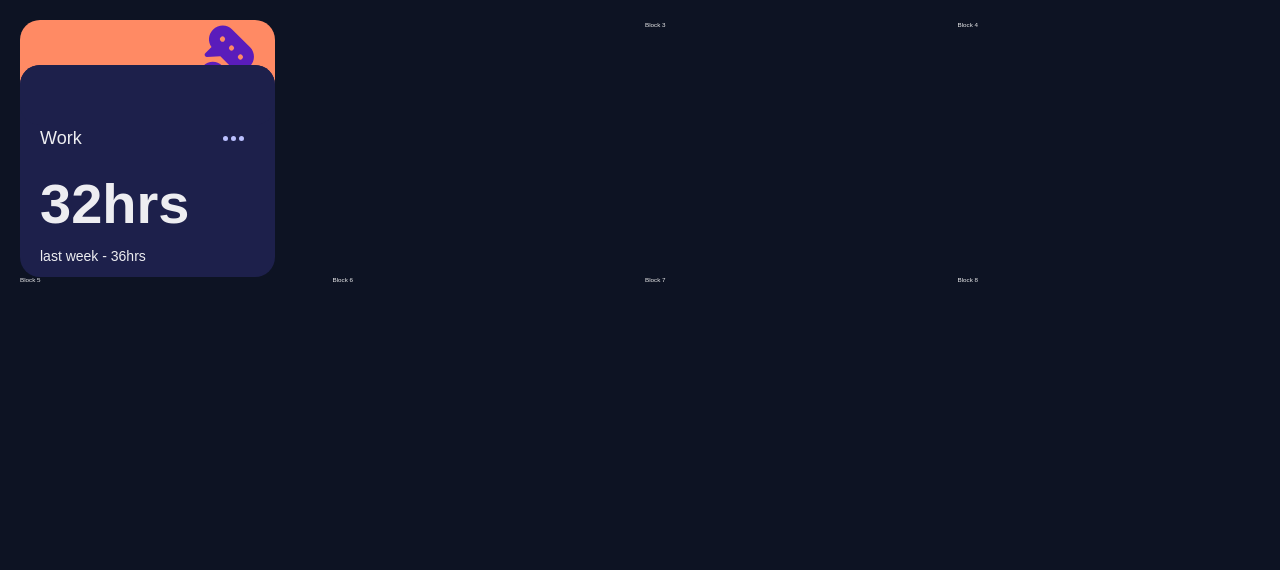
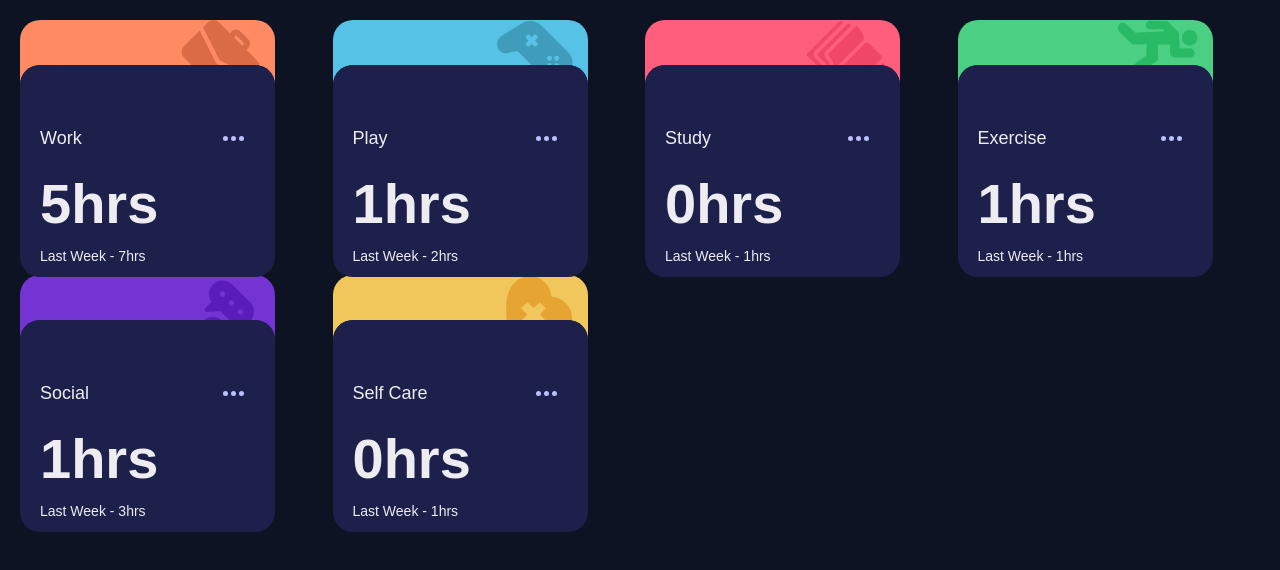
Before and after one commit to dors001/TimeTrackingDashboard, a React (Vite) app in the folder Time Tracking Dashboard/: page / in a window 1280 px wide. Shown: the top 570 px of the page. Built offline with nearby package versions, Linux system fonts and the light colour scheme.

Commit message:
Load card data from json

```diff
--- a/Time Tracking Dashboard/src/App.tsx
+++ b/Time Tracking Dashboard/src/App.tsx
@@ -5,8 +5,21 @@ import CardContainer from "./Components/CardContainer";
 import CardContent from "./Components/CardContent";
 
 function App() {
-  const cardColor = data.cards[0];
-  console.log(cardColor);
+  //TODO: create a hook for carDaily method & make it able to change daily/weekly/monthly
+  const cardDaily = data.cards.map((c) => (
+    <GridItem w="100%" h="245px">
+      <CardContainer CardBgGradient={c.backgroundColor} CardImg={c.image}>
+        <CardContent
+          CardTitle={c.title}
+          CardTimeFrames={{
+            current: c.timeframes.daily.current,
+            previous: c.timeframes.daily.previous,
+          }}
+        />
+      </CardContainer>
+    </GridItem>
+  ));
+
   return (
     <>
       <Grid
@@ -18,48 +31,7 @@ function App() {
         gap={4}
         margin="2rem"
       >
-        <GridItem w="100%" h="245px">
-          <CardContainer
-            CardBgGradient="linear-gradient(180deg, rgb(255, 138, 100, 1) 26%, rgba(18,23,37,0) 78%)"
-            CardImg="./src/assets/icon-social.svg"
-          >
-              <CardContent />
-          </CardContainer>
-        </GridItem>
-        <GridItem>
-          <Box w="100%" h="245px">
-          </Box>
-        </GridItem>
-        <GridItem>
-          <Box w="100%" h="245px">
-            Block 3
-          </Box>
-        </GridItem>
-        <GridItem>
-          <Box w="100%" h="245px">
-            Block 4
-          </Box>
-        </GridItem>
-        <GridItem>
-          <Box w="100%" h="245px">
-            Block 5
-          </Box>
-        </GridItem>
-        <GridItem>
-          <Box w="100%" h="245px">
-            Block 6
-          </Box>
-        </GridItem>
-        <GridItem>
-          <Box w="100%" h="245px">
-            Block 7
-          </Box>
-        </GridItem>
-        <GridItem>
-          <Box w="100%" h="245px">
-            Block 8
-          </Box>
-        </GridItem>
+        {cardDaily}
       </Grid>
     </>
   );
--- a/Time Tracking Dashboard/src/Components/CardContainer.tsx
+++ b/Time Tracking Dashboard/src/Components/CardContainer.tsx
@@ -1,6 +1,6 @@
 import { Box, Image, Show } from "@chakra-ui/react";
 
-interface Props {
+export interface Props {
   CardBgGradient: string;
   CardImg: string;
   children: React.ReactElement;
--- a/Time Tracking Dashboard/src/Components/CardContent.tsx
+++ b/Time Tracking Dashboard/src/Components/CardContent.tsx
@@ -1,7 +1,15 @@
 import { Box, Flex, Text } from "@chakra-ui/layout";
 import { Image, Show } from "@chakra-ui/react";
 
-const CardContent = () => {
+interface Props {
+  CardTitle: string;
+  CardTimeFrames: {
+    current: number;
+    previous: number;
+  };
+}
+
+const CardContent = ({ CardTitle, CardTimeFrames }: Props) => {
   return (
     <>
       <Box
@@ -25,7 +33,7 @@ const CardContent = () => {
               fontWeight="normal"
               display="inline-box"
             >
-              Work
+              {CardTitle}
             </Text>
             <Image
               src="./src/assets/icon-ellipsis.svg"
@@ -35,11 +43,11 @@ const CardContent = () => {
             />
           </Flex>
           <Flex width="100%" justifyContent="space-between">
-            <Text fontSize="2.8rem" fontWeight="bold" display="inline">
-              32hrs
+            <Text fontSize="3.2rem" fontWeight="bold" display="inline">
+              {CardTimeFrames.current}hrs
             </Text>
             <Text fontSize="1.3rem" fontWeight="light" paddingTop="1.5rem">
-              last week - 36hrs
+              Last Week - {CardTimeFrames.previous}hrs
             </Text>
           </Flex>
         </Show>
@@ -52,7 +60,7 @@ const CardContent = () => {
             fontWeight="normal"
             display="inline-box"
           >
-            Work
+            {CardTitle}
           </Text>
           <Image
             src="./src/assets/icon-ellipsis.svg"
@@ -67,10 +75,15 @@ const CardContent = () => {
           marginLeft="2rem"
           marginTop="1rem"
         >
-          32hrs
+          {CardTimeFrames.current}hrs
         </Text>
-        <Text fontSize="1.4rem" fontWeight="light" marginLeft="2rem" paddingBottom="1rem">
-          last week - 36hrs
+        <Text
+          fontSize="1.4rem"
+          fontWeight="light"
+          marginLeft="2rem"
+          paddingBottom="1rem"
+        >
+          Last Week - {CardTimeFrames.previous}hrs
         </Text>
       </Show>
     </>
```
Also changed, not shown: Time Tracking Dashboard/src/Components/Cards.tsx (deleted, +0 -12 lines).
